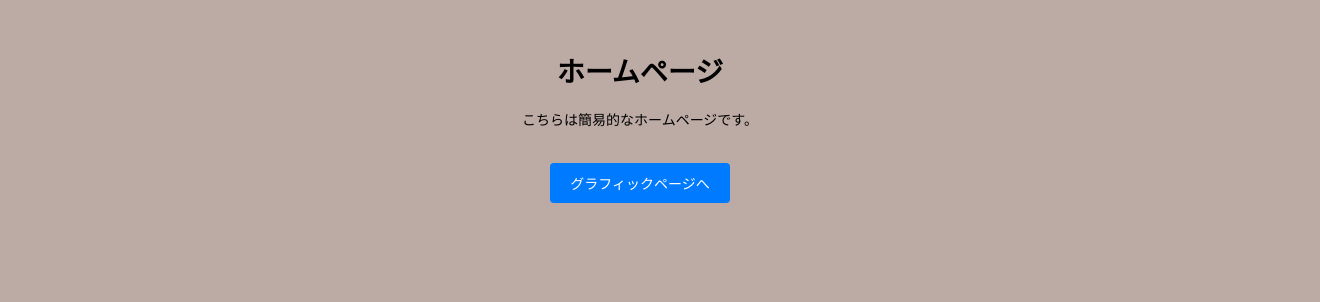
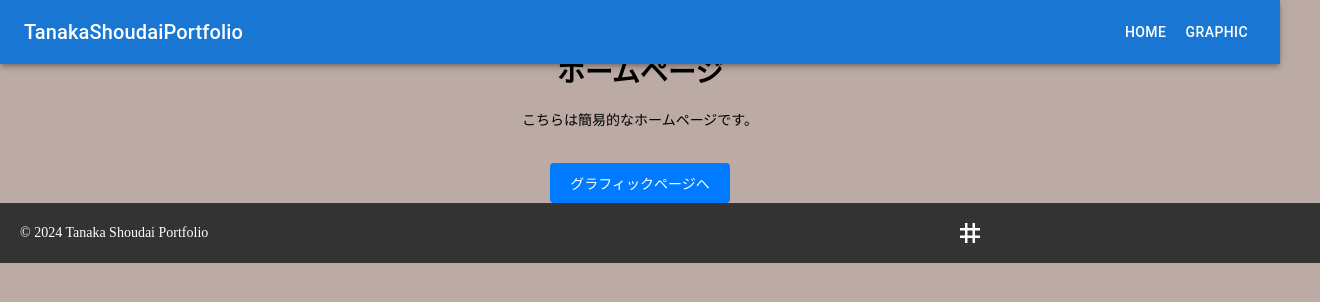
Before and after one commit to sisyamokoko/SakuhinMATOME, a React (Create React App) app: page / in a window 1280 px wide. Shown: the top 302 px of the page, 1320 px wide, since content can reach past the window. Built offline with nearby package versions, Linux system fonts and the light colour scheme.

Commit message:
アイコンが表示されないが、フッターはいい感じになった

```diff
--- a/package.json
+++ b/package.json
@@ -5,6 +5,9 @@
   "keywords": [],
   "main": "src/index.tsx",
   "dependencies": {
+    "@emotion/react": "^11.13.5",
+    "@emotion/styled": "^11.13.5",
+    "@mui/material": "^6.1.10",
     "react": "^18.0.0",
     "react-dom": "^18.0.0",
     "react-router-dom": "^7.0.2",
--- a/public/index.html
+++ b/public/index.html
@@ -1,16 +1,24 @@
 <!DOCTYPE html>
 <html lang="en">
+  <head>
+    <meta charset="utf-8" />
+    <meta
+      name="viewport"
+      content="width=device-width, initial-scale=1, shrink-to-fit=no"
+    />
+    <meta name="theme-color" content="#000000" />
+    <!-- Material Icons -->
+    <link
+      href="https://fonts.googleapis.com/icon?family=Material+Icons"
+      rel="stylesheet"
+    />
 
-<head>
-	<meta charset="utf-8">
-	<meta name="viewport" content="width=device-width, initial-scale=1, shrink-to-fit=no">
-	<meta name="theme-color" content="#000000">
     <!--
       manifest.json provides metadata used when your web app is added to the
       homescreen on Android. See https://developers.google.com/web/fundamentals/engage-and-retain/web-app-manifest/
     -->
-	<link rel="manifest" href="%PUBLIC_URL%/manifest.json">
-	<link rel="shortcut icon" href="%PUBLIC_URL%/favicon.ico">
+    <link rel="manifest" href="%PUBLIC_URL%/manifest.json" />
+    <link rel="shortcut icon" href="%PUBLIC_URL%/favicon.ico" />
     <!--
       Notice the use of %PUBLIC_URL% in the tags above.
       It will be replaced with the URL of the `public` folder during the build.
@@ -24,9 +32,7 @@
   </head>
 
   <body>
-	<noscript>
-		You need to enable JavaScript to run this app.
-	</noscript>
+    <noscript> You need to enable JavaScript to run this app. </noscript>
     <div id="root"></div>
     <!--
       This HTML file is a template.
@@ -39,5 +45,4 @@
       To create a production bundle, use `npm run build` or `yarn build`.
     -->
   </body>
-
 </html>
--- a/src/App.js
+++ b/src/App.js
@@ -1,20 +1,24 @@
 import React from "react";
 import { BrowserRouter as Router, Routes, Route } from "react-router-dom";
-import Home from "./HomePage/Home";
+import Header from "./Layout/Header";
+import Footer from "./Layout/Footer";
+import HomePage from "./HomePage/Home";
 import GraphicHome from "./Graphic/GraphicHome";
-import CardDetail from "./components/CardDetails"; // 大文字小文字に注意
 import "./styles.scss";
 
-function App() {
+const App = () => {
   return (
     <Router>
-      <Routes>
-        <Route path="/" element={<Home />} />
-        <Route path="/graphic" element={<GraphicHome />} />
-        <Route path="/graphic/:id" element={<CardDetail />} />
-      </Routes>
+      <Header />
+      <main>
+        <Routes>
+          <Route path="/" element={<HomePage />} />
+          <Route path="/graphic" element={<GraphicHome />} />
+        </Routes>
+      </main>
+      <Footer />
     </Router>
   );
-}
+};
 
 export default App;
--- /dev/null
+++ b/src/Layout/Footer.js
@@ -0,0 +1,18 @@
+import React from "react";
+import "./Layout.scss";
+
+const Footer = () => {
+  return (
+    <footer className="footer">
+      <div className="footer-content">
+        <p>&copy; 2024 Tanaka Shoudai Portfolio</p>
+        <div className="social-icons">
+          <span className="material-icons">instagram</span>
+          <span className="material-icons">twitter</span>
+        </div>
+      </div>
+    </footer>
+  );
+};
+
+export default Footer;
--- a/src/Layout/Header.js
+++ b/src/Layout/Header.js
@@ -0,0 +1,29 @@
+import React from "react";
+import { AppBar, Toolbar, Typography, Button } from "@mui/material"; // 正しいインポート
+
+import { Link } from "react-router-dom";
+
+const Header = () => {
+  return (
+    <AppBar position="fixed" color="primary">
+      <Toolbar style={{ display: "flex", justifyContent: "space-between" }}>
+        {/* サイト名 */}
+        <Typography variant="h6" component="div">
+          TanakaShoudaiPortfolio
+        </Typography>
+
+        {/* ナビゲーションボタン */}
+        <div>
+          <Button color="inherit" component={Link} to="/">
+            Home
+          </Button>
+          <Button color="inherit" component={Link} to="/graphic">
+            Graphic
+          </Button>
+        </div>
+      </Toolbar>
+    </AppBar>
+  );
+};
+
+export default Header;
--- /dev/null
+++ b/src/Layout/Layout.scss
@@ -0,0 +1,32 @@
+.footer {
+    width: 100%;
+    height: 80px; /* 高さ調整 */
+    background-color: #333;
+    color: #fff;
+    display: flex;
+    justify-content: space-between; /* 左右に要素を配置 */
+    align-items: center; /* 縦方向に中央に配置 */
+    padding: 0 20px; /* 左右の余白 */
+  }
+
+  .footer-content {
+    display: flex;
+    justify-content: space-between;
+    width: 100%;
+    align-items: center;
+  }
+
+  .social-icons {
+    display: flex;
+    gap: 15px; /* アイコン間の間隔 */
+  }
+
+  .material-icons {
+    font-size: 30px; /* アイコンのサイズ */
+    cursor: pointer;
+    transition: transform 0.3s ease;
+  }
+
+  .material-icons:hover {
+    transform: scale(1.1); /* ホバー時にアイコンを少し大きく */
+  }
--- a/src/styles.scss
+++ b/src/styles.scss
@@ -2,12 +2,15 @@ $hoverEasing: cubic-bezier(0.23, 1, 0.32, 1);
 $returnEasing: cubic-bezier(0.445, 0.05, 0.55, 0.95);
 
 body {
-  margin: 40px 0;
+  margin: 0;
   font-family: "Raleway";
   font-size: 14px;
   font-weight: 500;
   background-color: #BCAAA4;
   -webkit-font-smoothing: antialiased;
+  display: flex;
+  flex-direction: column; /* ヘッダー、コンテンツ、フッターを縦に並べる */
+  min-height: 100vh; /* ビューポートの高さを100% */
 }
 
 .title {
@@ -164,3 +167,55 @@ body {
   text-align: center;
   margin-top: 50px;
 }
+
+/* ヘッダー */
+.header {
+  width: 100%;
+  height: 80px; /* ヘッダーの高さを変更 */
+  background-color: #333;
+  color: white;
+  display: flex;
+  align-items: center;
+  justify-content: space-between;
+  padding: 0 20px;
+  position: fixed;
+  top: 0;
+  left: 0;
+  z-index: 10;
+}
+
+/* ヘッダー内のロゴ */
+.header .logo {
+  font-size: 24px;
+  font-weight: bold;
+}
+
+/* ヘッダー内のナビゲーション */
+.header .nav {
+  display: flex;
+}
+
+.header .nav a {
+  color: white;
+  text-decoration: none;
+  margin-left: 20px;
+}
+
+/* フッター */
+.footer {
+  width: 100%;
+  height: 60px; /* フッターの高さを変更 */
+  background-color: #333;
+  color: white;
+  display: flex;
+  justify-content: center;
+  align-items: center;
+  margin-top: auto; /* フッターをページの一番下に配置 */
+  position: relative; /* フッターがスクロールに応じてページ下部に来る */
+}
+
+.footer .content {
+  text-align: center;
+  font-size: 14px;
+  color: #fff;
+}
```
Also changed, not shown: 2 other files (tests, documents, lock files or other folders). Lines whose indentation alone changed are shown as unchanged.
